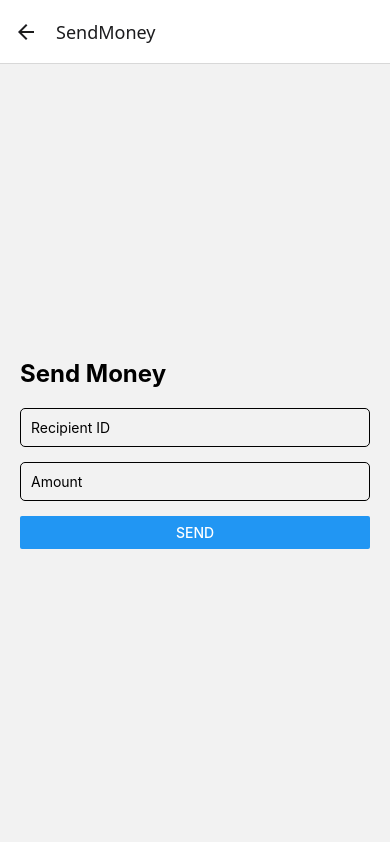
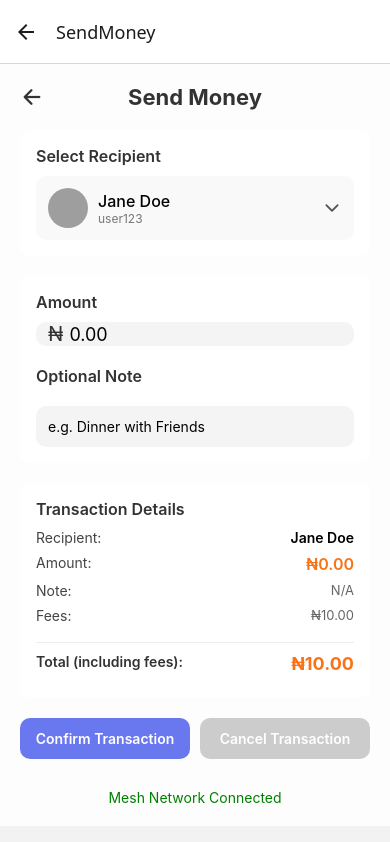
Before and after one commit to ezinneanne/mesh-network, a React Native app: screen /SendMoney in a window 390 px wide. Built offline with nearby package versions, Linux system fonts and the light colour scheme; grey boxes are pictures that could not be loaded.

Commit message:
next commit

```diff
--- a/screens/NetworkStatusScreen.js
+++ b/screens/NetworkStatusScreen.js
@@ -49,13 +49,12 @@ export default function NetworkStatusScreen() {
       </View>
 
       <View style={styles.networkControlBox}>
-        <Text style={styles.sectionTitle}>Mesh Network</Text>
-        <View style={styles.divider} />
 
         <View style={styles.toggleRow}>
-          <Text style={styles.toggleLabel}>Enable Network</Text>
+          <Text style={styles.toggleLabel}>Mesh Network</Text>
           <MaterialIcons name="toggle-on" size={36} color="#6a78f0" />
         </View>
+        <View style={styles.divider} />
 
         <View style={styles.buttonRow}>
           <TouchableOpacity style={styles.actionButton}>
@@ -198,19 +197,4 @@ const styles = StyleSheet.create({
     color: '#6a78f0',
     fontWeight: '500',
   },
-  bottomNav: {
-    flexDirection: 'row',
-    justifyContent: 'space-around',
-    paddingVertical: 15,
-    borderTopWidth: 1,
-    borderTopColor: '#ddd',
-  },
-  navItem: {
-    alignItems: 'center',
-  },
-  navText: {
-    fontSize: 12,
-    color: '#6a78f0',
-    marginTop: 4,
-  },
 });
--- a/screens/SendMoneyScreen.js
+++ b/screens/SendMoneyScreen.js
@@ -1,19 +1,335 @@
-import React from 'react';
-import { View, Text, TextInput, Button, StyleSheet } from 'react-native';
+import React, { useState } from 'react';
+import {
+  ScrollView,
+  View,
+  Text,
+  TextInput,
+  TouchableOpacity,
+  StyleSheet,
+  Image,
+  FlatList,
+} from 'react-native';
+import { Ionicons } from '@expo/vector-icons';
 
 export default function SendMoneyScreen({ navigation }) {
+  const [recipient, setRecipient] = useState({
+    name: 'Jane Doe',
+    id: 'user123',
+    photo: 'https://randomuser.me/api/portraits/women/44.jpg',
+  });
+  const [amount, setAmount] = useState('');
+  const [note, setNote] = useState('');
+
+  const [isDropdownVisible, setIsDropdownVisible] = useState(false);
+
+  const recipients = [
+    {
+      name: 'Jane Doe',
+      id: 'user123',
+      photo: 'https://randomuser.me/api/portraits/women/44.jpg',
+    },
+    {
+      name: 'John Smith',
+      id: 'user456',
+      photo: 'https://randomuser.me/api/portraits/men/22.jpg',
+    },
+    {
+      name: 'Ada Love',
+      id: 'user789',
+      photo: 'https://randomuser.me/api/portraits/women/30.jpg',
+    },
+  ];
+
+
+
   return (
-    <View style={styles.container}>
-      <Text style={styles.title}>Send Money</Text>
-      <TextInput style={styles.input} placeholder="Recipient ID" />
-      <TextInput style={styles.input} placeholder="Amount" keyboardType="numeric" />
-      <Button title="Send" onPress={() => navigation.navigate('CreateTransaction')} />
+    <ScrollView contentContainerStyle={styles.container}>
+      {/* Header */}
+      <View style={styles.header}>
+        <TouchableOpacity onPress={() => navigation.goBack()}>
+          <Ionicons name="arrow-back" size={24} color="#333" />
+        </TouchableOpacity>
+        <Text style={styles.headerTitle}>Send Money</Text>
+        <View style={{ width: 24 }} /> {/* Spacer */}
+      </View>
+
+      {/* Select Recipient Box */}
+      <View style={styles.sectionBox}>
+      <Text style={styles.sectionTitle}>Select Recipient</Text>
+      <TouchableOpacity
+        style={styles.recipientBox}
+        onPress={() => setIsDropdownVisible(!isDropdownVisible)}
+      >
+        <Image source={{ uri: recipient.photo }} style={styles.avatar} />
+        <View>
+          <Text style={styles.recipientName}>{recipient.name}</Text>
+          <Text style={styles.recipientId}>{recipient.id}</Text>
+        </View>
+        <Ionicons
+          name={isDropdownVisible ? 'chevron-up' : 'chevron-down'}
+          size={20}
+          color="#555"
+          style={{ marginLeft: 'auto' }}
+        />
+      </TouchableOpacity>
+
+      {/* Dropdown list */}
+      {isDropdownVisible && (
+        <View style={styles.dropdown}>
+          {recipients.map((item, index) => (
+            <TouchableOpacity
+              key={index}
+              style={styles.dropdownItem}
+              onPress={() => {
+                setRecipient(item);
+                setIsDropdownVisible(false);
+              }}
+            >
+              <Image source={{ uri: item.photo }} style={styles.avatarSmall} />
+              <View>
+                <Text style={styles.recipientName}>{item.name}</Text>
+                <Text style={styles.recipientId}>{item.id}</Text>
+              </View>
+            </TouchableOpacity>
+          ))}
+        </View>
+      )}
     </View>
+
+      {/* Amount & Note Box */}
+      <View style={styles.sectionBox}>
+        <Text style={styles.sectionTitle}>Amount</Text>
+        <View style={styles.amountBox}>
+          <Text style={styles.currencySymbol}>₦</Text>
+          <TextInput
+            style={styles.amountInput}
+            placeholder="0.00"
+            keyboardType="numeric"
+            value={amount}
+            onChangeText={setAmount}
+          />
+        </View>
+
+        <Text style={[styles.sectionTitle, { marginTop: 20 }]}>Optional Note</Text>
+        <TextInput
+          style={styles.noteInput}
+          placeholder="e.g. Dinner with Friends"
+          value={note}
+          onChangeText={setNote}
+        />
+      </View>
+
+      {/* Transaction Details */}
+      <View style={styles.summaryBox}>
+        <Text style={styles.sectionTitle}>Transaction Details</Text>
+
+        <View style={styles.detailRow}>
+          <Text style={styles.detailLabel}>Recipient:</Text>
+          <Text style={styles.detailValue}>{recipient.name}</Text>
+        </View>
+
+        <View style={styles.detailRow}>
+          <Text style={styles.detailLabel}>Amount:</Text>
+          <Text style={[styles.detailValue, styles.amountHighlight]}>₦{amount || '0.00'}</Text>
+        </View>
+
+        <View style={styles.detailRow}>
+          <Text style={styles.detailLabel}>Note:</Text>
+          <Text style={styles.detailValueSmall}>{note || 'N/A'}</Text>
+        </View>
+
+        <View style={styles.detailRow}>
+          <Text style={styles.detailLabel}>Fees:</Text>
+          <Text style={styles.detailValueSmall}>₦10.00</Text>
+        </View>
+
+        <View style={styles.divider} />
+
+        <View style={styles.detailRow}>
+          <Text style={styles.totalLabel}>Total (including fees):</Text>
+          <Text style={styles.totalAmount}>₦{(parseFloat(amount || 0) + 10).toFixed(2)}</Text>
+        </View>
+      </View>
+
+      {/* Buttons */}
+      <View style={styles.buttonRow}>
+        <TouchableOpacity style={styles.confirmButton}>
+          <Text style={styles.buttonText}>Confirm Transaction</Text>
+        </TouchableOpacity>
+        <TouchableOpacity style={styles.cancelButton}>
+          <Text style={styles.buttonText}>Cancel Transaction</Text>
+        </TouchableOpacity>
+      </View>
+
+      {/* Connection Info */}
+      <Text style={styles.networkStatus}>Mesh Network Connected</Text>
+    </ScrollView>
   );
 }
 
 const styles = StyleSheet.create({
-  container: { flex: 1, padding: 20, justifyContent: 'center' },
-  title: { fontSize: 24, fontWeight: 'bold', marginBottom: 20 },
-  input: { borderWidth: 1, marginBottom: 15, padding: 10, borderRadius: 5 }
+  container: {
+    padding: 20,
+    backgroundColor: '#fdfdfd',
+  },
+  header: {
+    flexDirection: 'row',
+    alignItems: 'center',
+    justifyContent: 'space-between',
+    marginBottom: 20,
+  },
+  headerTitle: {
+    fontSize: 22,
+    fontWeight: 'bold',
+    color: '#333',
+  },
+  sectionBox: {
+    backgroundColor: '#fff',
+    borderRadius: 10,
+    padding: 16,
+    elevation: 2,
+    marginBottom: 20,
+  },
+  sectionTitle: {
+    fontSize: 16,
+    fontWeight: '600',
+    marginBottom: 10,
+    color: '#333',
+  },
+  dropdown: {
+  backgroundColor: '#fff',
+  borderRadius: 10,
+  marginTop: 5,
+  paddingVertical: 5,
+  elevation: 2,
+},
+dropdownItem: {
+  flexDirection: 'row',
+  alignItems: 'center',
+  padding: 10,
+  borderBottomColor: '#eee',
+  borderBottomWidth: 1,
+},
+  recipientBox: {
+    flexDirection: 'row',
+    alignItems: 'center',
+    backgroundColor: '#f9f9f9',
+    borderRadius: 10,
+    padding: 12,
+  },
+  avatar: {
+    width: 40,
+    height: 40,
+    borderRadius: 20,
+    marginRight: 10,
+  },
+  avatarSmall: {
+  width: 30,
+  height: 30,
+  borderRadius: 15,
+  marginRight: 10,
+},
+  recipientName: {
+    fontWeight: '500',
+    fontSize: 16,
+  },
+  recipientId: {
+    color: '#777',
+    fontSize: 12,
+  },
+  amountBox: {
+    flexDirection: 'row',
+    alignItems: 'center',
+    backgroundColor: '#f4f4f4',
+    borderRadius: 10,
+    paddingHorizontal: 12,
+  },
+  currencySymbol: {
+    fontSize: 20,
+    marginRight: 6,
+    color: '#333',
+  },
+  amountInput: {
+    flex: 1,
+    fontSize: 18,
+  },
+  noteInput: {
+    backgroundColor: '#f4f4f4',
+    borderRadius: 10,
+    padding: 12,
+    marginTop: 10,
+  },
+  summaryBox: {
+    backgroundColor: '#fff',
+    borderRadius: 10,
+    padding: 16,
+    elevation: 2,
+    marginBottom: 20,
+  },
+  detailRow: {
+    flexDirection: 'row',
+    justifyContent: 'space-between',
+    marginBottom: 8,
+  },
+  detailLabel: {
+    fontSize: 14,
+    color: '#444',
+  },
+  detailValue: {
+    fontSize: 14,
+    fontWeight: '600',
+  },
+  detailValueSmall: {
+    fontSize: 13,
+    color: '#666',
+  },
+  amountHighlight: {
+    color: '#f97316',
+    fontSize: 16,
+  },
+  divider: {
+    height: 1,
+    backgroundColor: '#eee',
+    marginVertical: 10,
+  },
+  totalLabel: {
+    fontSize: 14,
+    fontWeight: '600',
+    color: '#333',
+  },
+  totalAmount: {
+    fontSize: 18,
+    fontWeight: 'bold',
+    color: '#f97316',
+  },
+  buttonRow: {
+    flexDirection: 'row',
+    justifyContent: 'space-between',
+    gap: 10,
+    marginBottom: 20,
+  },
+  confirmButton: {
+    flex: 1,
+    backgroundColor: '#6a78f0',
+    padding: 12,
+    borderRadius: 10,
+    alignItems: 'center',
+  },
+  cancelButton: {
+    flex: 1,
+    backgroundColor: '#ccc',
+    padding: 12,
+    borderRadius: 10,
+    alignItems: 'center',
+  },
+  buttonText: {
+    color: '#fff',
+    fontWeight: '600',
+  },
+  networkStatus: {
+    textAlign: 'center',
+    fontSize: 14,
+    color: 'green',
+    marginTop: 10,
+  },
 });
```
